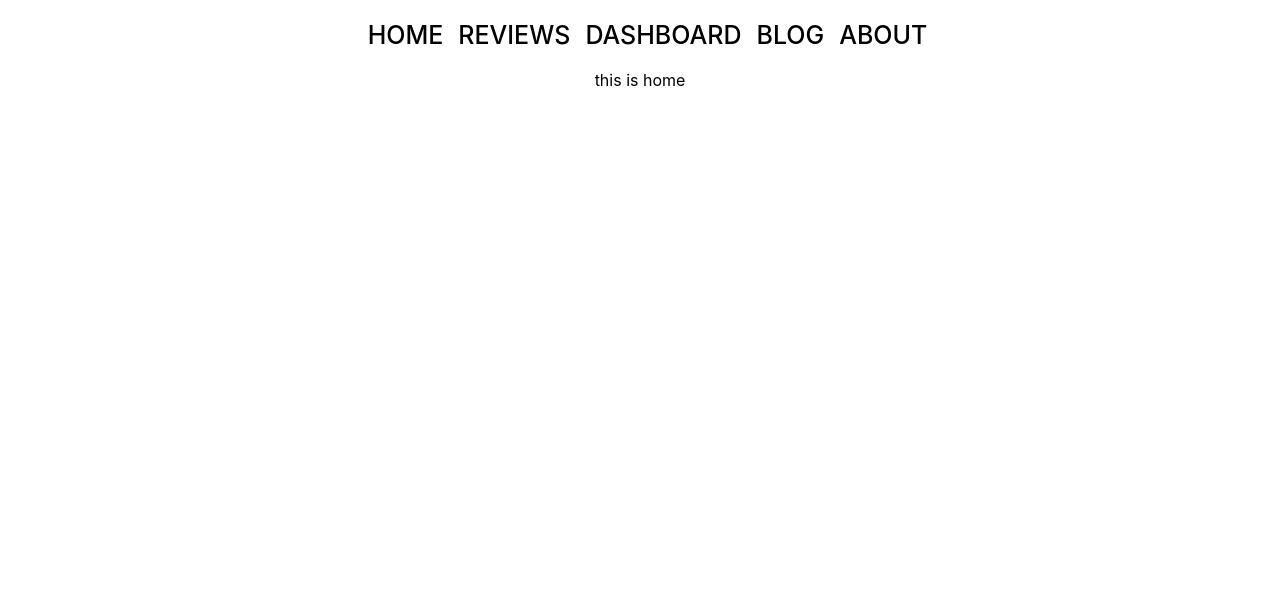
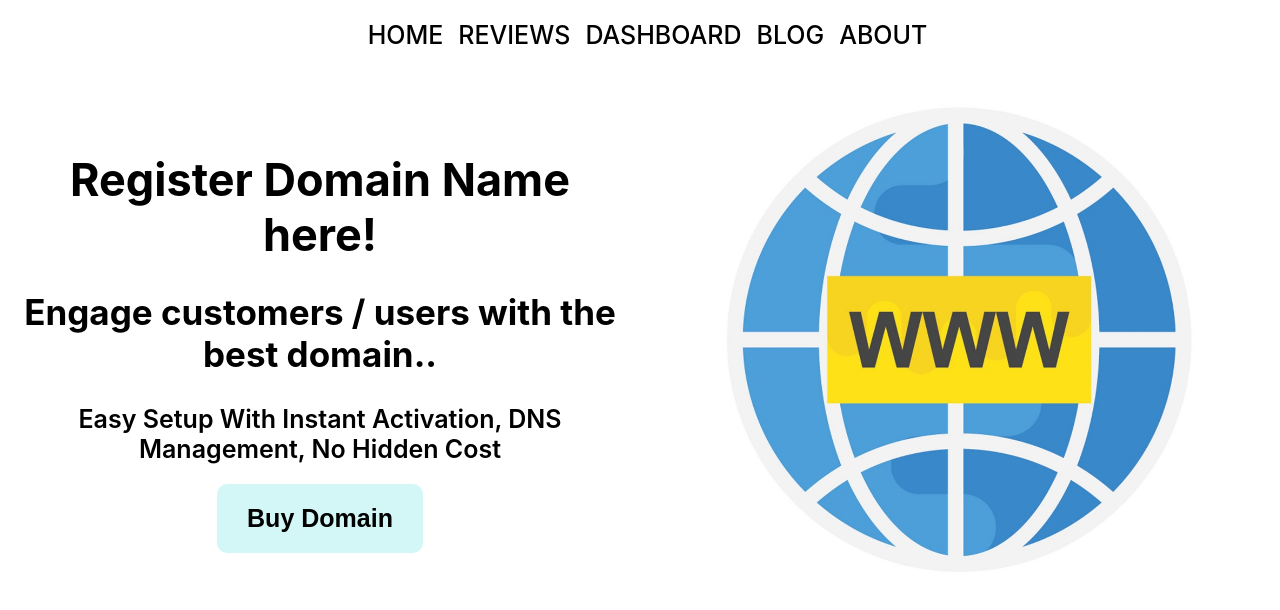
Before and after one commit to tayefulislam/dream-host, a React (Create React App) app: page / in a window 1280 px wide. Shown: the top 610 px of the page. Built offline with nearby package versions, Linux system fonts and the light colour scheme.

Commit message:
title and domain section complete of home route/page (only for computer)

```diff
--- a/src/components/Home/Home.css
+++ b/src/components/Home/Home.css
@@ -0,0 +1,47 @@
+.home-container {
+    display: grid;
+    grid-template-columns: 1fr 1fr;
+    align-items: center;
+}
+
+
+h1 {
+    font-size: 45px;
+}
+
+h2 {
+    font-size: 35px;
+}
+
+p {
+    font-size: 25px;
+    font-weight: 600;
+}
+
+h1,
+p {
+    margin: 20px 0;
+}
+
+.title-container {
+    padding: 10px;
+}
+
+.buy-btn {
+    border: 0;
+    padding: 20px 30px;
+    font-size: 25px;
+    font-weight: 600;
+    background-color: rgb(211, 247, 247);
+    border-radius: 10px;
+}
+
+.buy-btn:hover {
+    color: rgb(254, 255, 255);
+    background-color: rgb(248, 106, 54);
+}
+
+.domain-container img {
+
+    width: 80%;
+}
--- a/src/components/Home/Home.js
+++ b/src/components/Home/Home.js
@@ -1,10 +1,42 @@
 import React from 'react';
+import './Home.css'
 
 const Home = () => {
+
+
     return (
         <div>
 
-            this is home
+            <div className="home-container">
+
+                <div className="title-container">
+
+                    <h1>Register Domain Name here!</h1>
+                    <h2>Engage customers / users with the best domain..</h2>
+                    <p>
+                        Easy Setup With Instant Activation, DNS Management, No Hidden Cost</p>
+
+                    <button className='buy-btn'>Buy Domain</button>
+
+
+                </div>
+
+
+                <div className="domain-container">
+                    <img src="domain.jpg" alt="" />
+                </div>
+
+
+            </div>
+
+
+
+            <div className="reviews-container">
+
+            </div>
+
+
+
 
         </div>
     );
```
